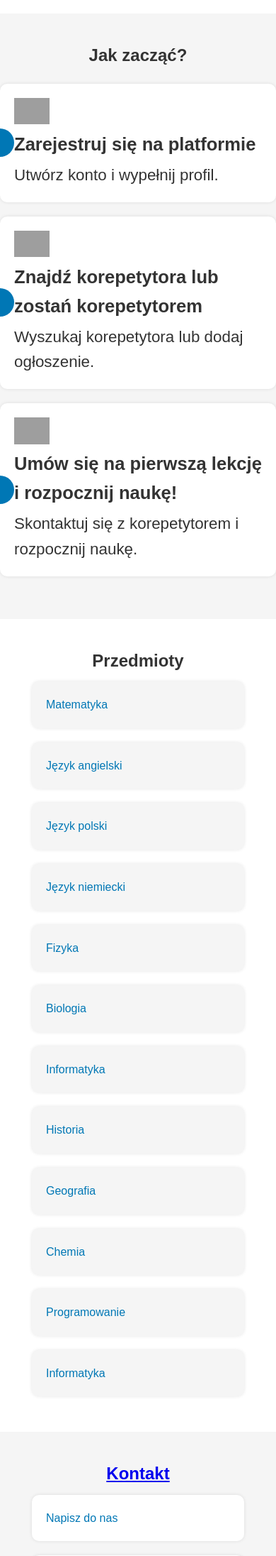
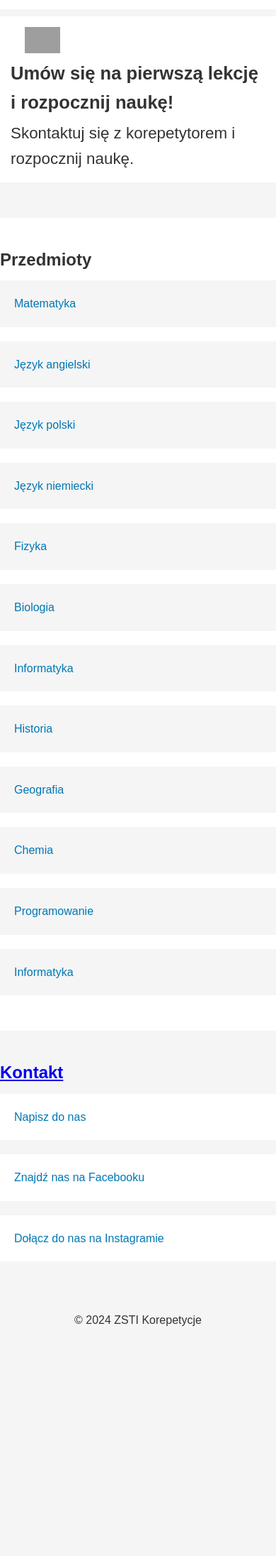
Before and after one commit to NeckitWin/korepetycje, a PHP site: page / in a window 390 px wide; the page is wider, and only the part inside the window is pictured. Shown: the part 2117-4309 px from the top of that part at 71% size. After the commit the page ends 3985 px from the top of that part, so only its background shows below. Run offline with PHP 8.4, Linux system fonts and the light colour scheme; grey boxes are pictures that could not be loaded.

Commit message:
add media styles

```diff
--- a/index.php
+++ b/index.php
@@ -16,7 +16,9 @@
     <p>Wspieramy uczniów, ucząc się od siebie nawzajem!</p>
   </header>
   <main>
-    <section class="banner"></section>
+    <section class="banner">
+        <a href="pages/login/">Wejść do profilu</a>
+    </section>
     <section class="benefits">
       <h2>Dlaczego warto wybrać ZSTI Korepetycje?</h2>
       <ul>
--- a/styles/style.css
+++ b/styles/style.css
@@ -27,6 +27,10 @@ header .logo {
   margin-right: 20px;
 }
 
+header .logo img {
+  max-width: 100px;
+}
+
 header h1 {
   margin-top: 0;
   margin-bottom: 10px;
@@ -41,8 +45,21 @@ header p {
 .banner {
   background-image: url("https://www.zsti.gliwice.pl/static/thumbnail/slider/desktop/3950.jpg");
   background-size: cover;
-  background-position: center;
+  background-position: 0 -480px;
+  background-repeat: no-repeat;
   height: 300px;
+}
+
+.banner a {
+  display: block;
+  height: 100%;
+  text-align: center;
+  padding-top: 100px;
+  color: #fff;
+  font-size: 2em;
+  text-decoration: none;
+  background-color: rgba(0, 0, 0, 0.5);
+
 }
 
 .benefits {
@@ -130,16 +147,19 @@ header p {
   margin-right: 20px;
   display: inline-block;
   max-width: 50px;
+  padding-left: 20px;
 }
 
 .how-to-start ol li h3 {
   font-size: 1.6em;
   margin-bottom: 5px;
+  padding-left: 20px;
 }
 
 .how-to-start ol li p {
   font-size: 1.4em;
   margin-bottom: 0;
+  padding-left: 20px;
 }
 
 .subjects {
@@ -250,3 +270,142 @@ footer p {
   font-size: 1.6em;
   margin-bottom: 0;
 }
+
+/* Мобильная версия (до 768px) */
+@media only screen and (max-width: 768px) {
+
+  /* Шапка */
+  header {
+    padding: 10px 20px;
+  }
+
+  header h1 {
+    font-size: 1.8em;
+    margin-bottom: 5px;
+  }
+
+  header p {
+    font-size: 1.4em;
+    margin-bottom: 0;
+  }
+
+  /* Баннер */
+  .banner {
+    background-position: 0 0;
+    height: 250px;
+  }
+
+  .banner a {
+    padding-top: 70px;
+    font-size: 1.8em;
+  }
+
+  /* Преимущества */
+  .benefits {
+    text-align: left;
+  }
+
+  .benefits ul {
+    flex-direction: column;
+  }
+
+  .benefits ul li {
+    margin: 10px 0;
+    padding: 20px;
+    width: 100%;
+    border-radius: 0;
+    box-shadow: none;
+  }
+
+  .benefits ul li:hover {
+    box-shadow: none;
+  }
+
+  /* Как начать */
+  .how-to-start {
+    text-align: left;
+  }
+
+  .how-to-start ol {
+    max-width: 100%;
+  }
+
+  .how-to-start ol li {
+    margin: 10px 0;
+    padding: 15px;
+    border-radius: 0;
+    box-shadow: none;
+  }
+
+  .how-to-start ol li:before {
+    display: none;
+  }
+
+  .how-to-start ol li img {
+    margin-right: 10px;
+    max-width: 70px;
+  }
+
+  .how-to-start ol li h3,
+  .how-to-start ol li p {
+    padding-left: 0;
+  }
+
+  /* Предметы */
+  .subjects {
+    text-align: left;
+  }
+
+  .subjects ul {
+    flex-direction: column;
+  }
+
+  .subjects ul li {
+    margin: 10px 0;
+    padding: 20px;
+    width: 100%;
+    border-radius: 0;
+    box-shadow: none;
+  }
+
+  /* Контакты */
+  .contacts {
+    text-align: left;
+  }
+
+  .contacts ul {
+    flex-direction: column;
+  }
+
+  .contacts ul li {
+    margin: 10px 0;
+    padding: 20px;
+    width: 100%;
+    border-radius: 0;
+    box-shadow: none;
+  }
+
+  /* Шрифты */
+  .h1 {
+    font-size: 1.6em;
+    margin-bottom: 5px;
+  }
+
+  .h2 {
+    font-size: 1.4em;
+    margin-bottom: 5px;
+  }
+
+  .p {
+    font-size: 1.2em;
+    margin-bottom: 0;
+  }
+
+  /* Кнопка */
+  .button {
+    padding: 15px 30px;
+    font-size: 1.4em;
+  }
+}
+
+/* Остальной код остается без изменений */
```
Also changed, not shown: pages/login/index.php (added), pages/login/style.css (added).
